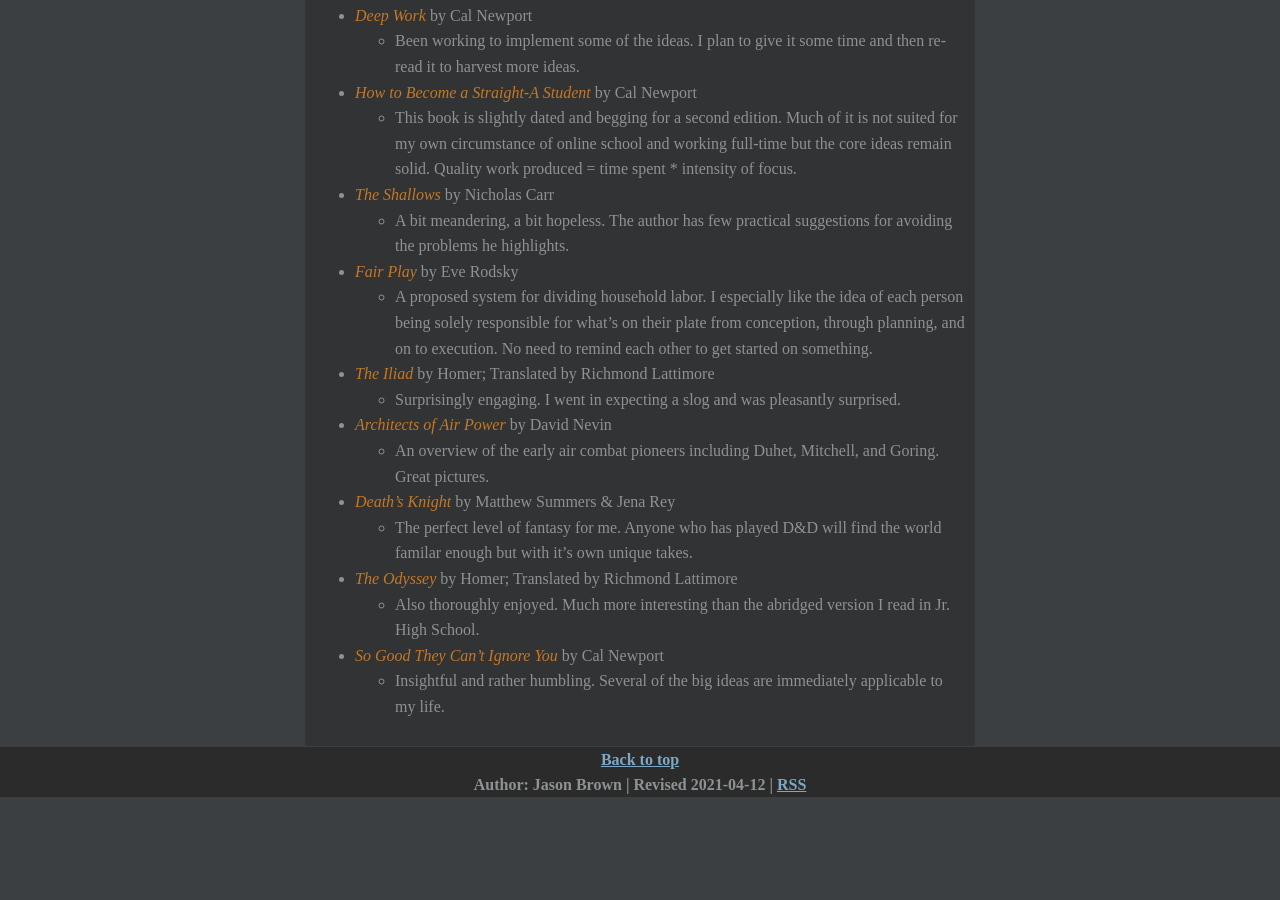
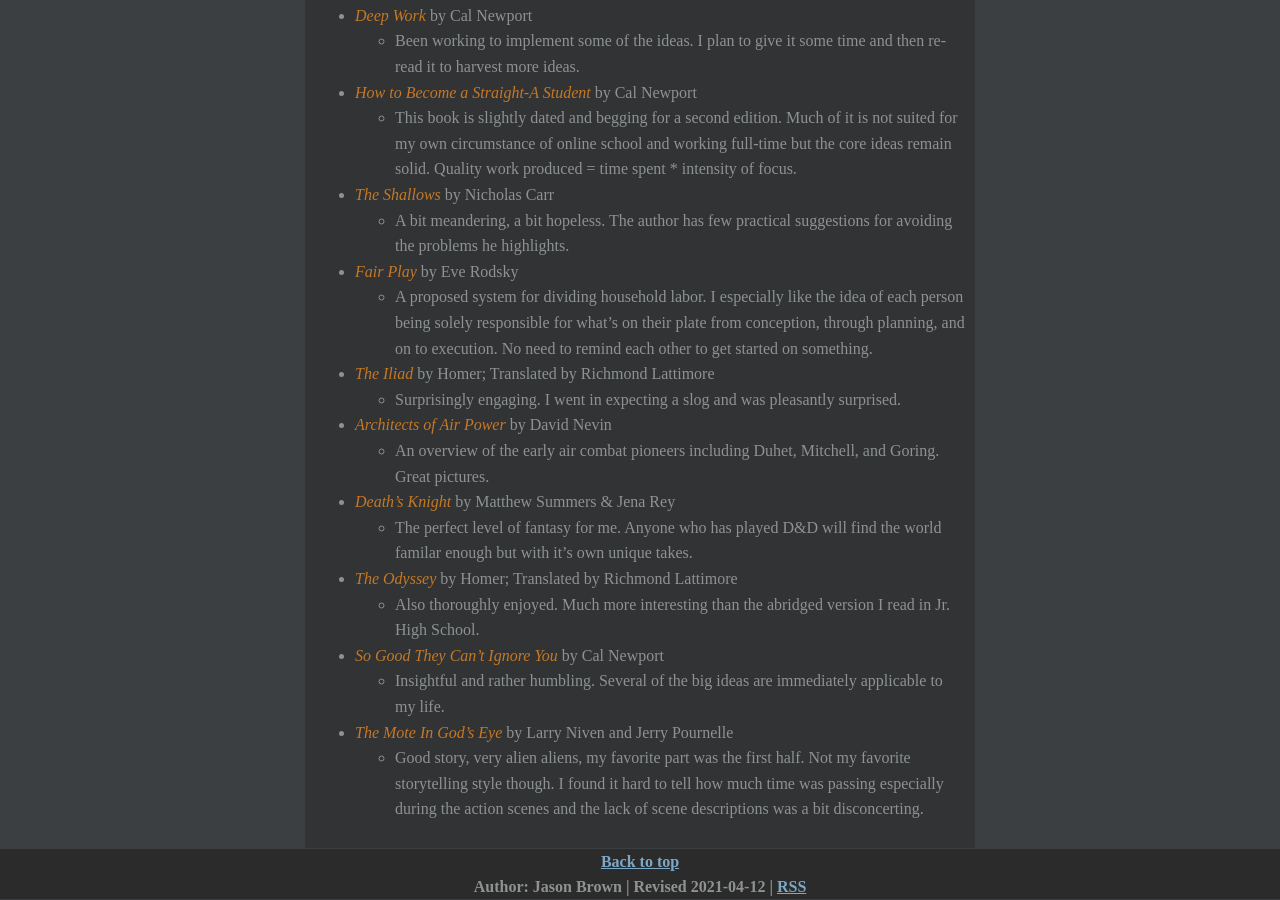
Before and after one commit to noUsernamesLef7/noUsernamesLef7.github.io, a Jekyll site: the page built from personal/books/index.md, in a window 1280 px wide and 900 px high, scrolled down 579 px. Built offline with Jekyll 4.4.1, drawn with Linux system fonts in a browser that asks for light colours; before the commit the page ends 1377 px from its top, so only the background shows below that.

Commit message:
Add new book

```diff
--- a/personal/books/index.md
+++ b/personal/books/index.md
@@ -31,3 +31,5 @@ I like many others have recently come to the realization that I no longer read b
 	* Also thoroughly enjoyed. Much more interesting than the abridged version I read in Jr. High School.
 * *So Good They Can't Ignore You* by Cal Newport
 	* Insightful and rather humbling. Several of the big ideas are immediately applicable to my life.
+* *The Mote In God's Eye* by Larry Niven and Jerry Pournelle
+	* Good story, very alien aliens, my favorite part was the first half. Not my favorite storytelling style though. I found it hard to tell how much time was passing especially during the action scenes and the lack of scene descriptions was a bit disconcerting.
```
